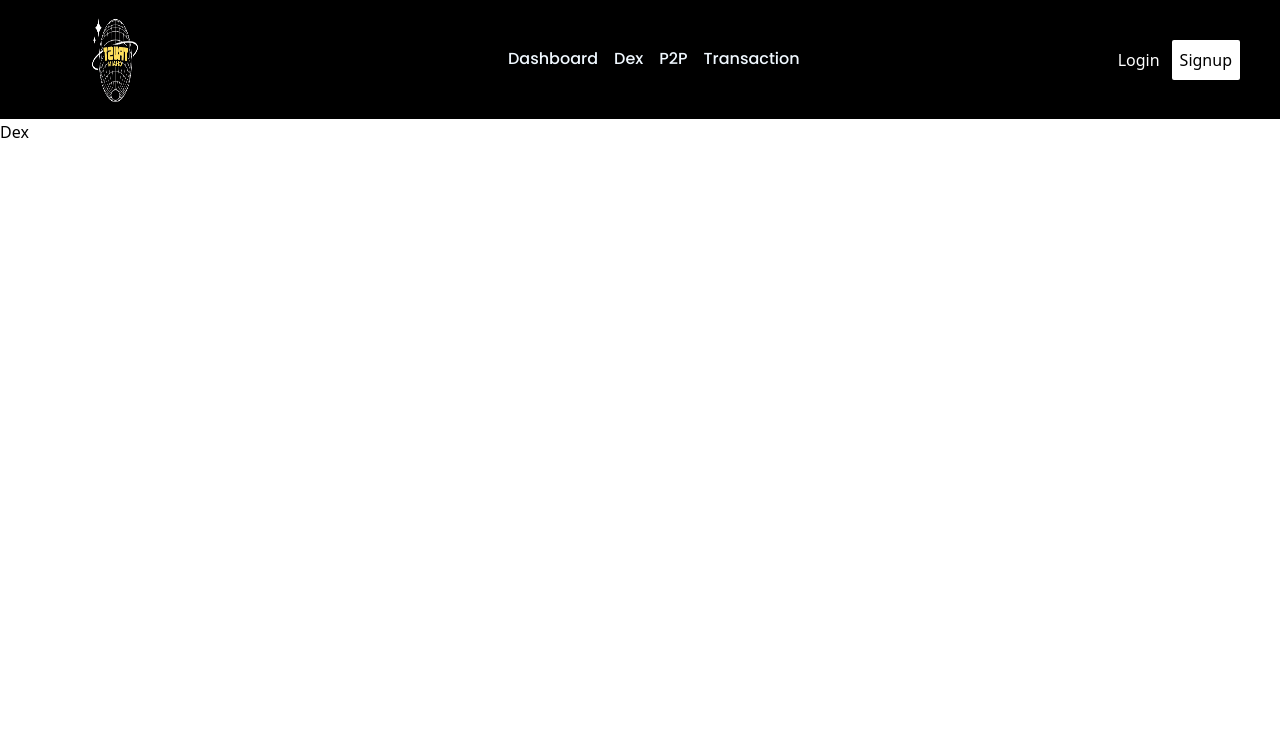
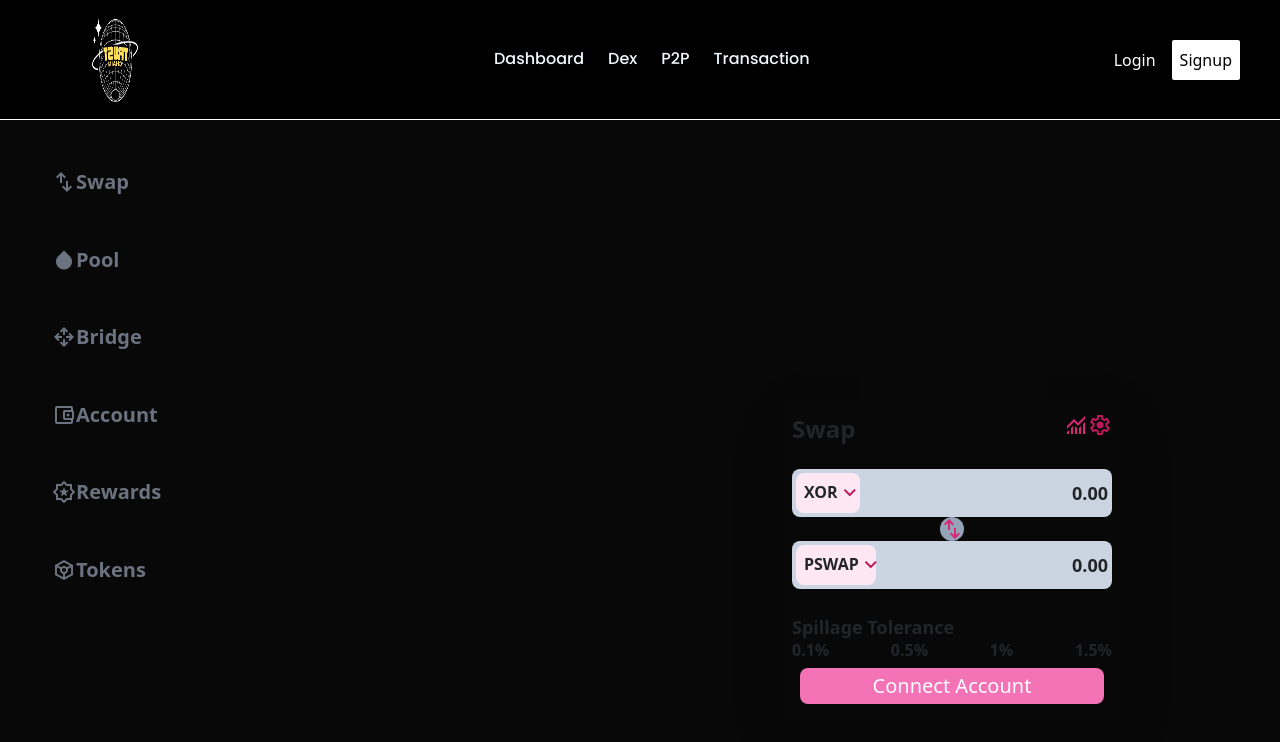
Before and after one commit to CodeThyDominus/DevsHouse_Hackathon_VIT, a React (Vite) app in the folder Client/: page /dex in a window 1280 px wide. Shown: the top 742 px of the page. Built offline with nearby package versions, Linux system fonts and the light colour scheme.

Commit message:
Add Dex page

```diff
--- a/Client/index.html
+++ b/Client/index.html
@@ -4,11 +4,19 @@
     <meta charset="UTF-8" />
     <link rel="icon" type="image/svg+xml" href="/vite.svg" />
     <meta name="viewport" content="width=device-width, initial-scale=1.0" />
+    <link rel="stylesheet" href="https://cdnjs.cloudflare.com/ajax/libs/font-awesome/6.5.1/css/all.min.css" integrity="sha512-DTOQO9RWCH3ppGqcWaEA1BIZOC6xxalwEsw9c2QQeAIftl+Vegovlnee1c9QX4TctnWMn13TZye+giMm8e2LwA==" crossorigin="anonymous" referrerpolicy="no-referrer" />
+    <link href="https://cdn.jsdelivr.net/npm/bootstrap@5.3.3/dist/css/bootstrap.min.css" rel="stylesheet" integrity="sha384-QWTKZyjpPEjISv5WaRU9OFeRpok6YctnYmDr5pNlyT2bRjXh0JMhjY6hW+ALEwIH" crossorigin="anonymous">
+    <link rel="stylesheet" href="https://unpkg.com/aos@next/dist/aos.css" />
+    <link rel="stylesheet" href="https://fonts.googleapis.com/css2?family=Material+Symbols+Outlined:opsz,wght,FILL,GRAD@24,400,0,0" />
     <title>Trust Chain</title>
-    <link rel="stylesheet" href="https://cdnjs.cloudflare.com/ajax/libs/font-awesome/6.5.1/css/all.min.css" integrity="sha512-DTOQO9RWCH3ppGqcWaEA1BIZOC6xxalwEsw9c2QQeAIftl+Vegovlnee1c9QX4TctnWMn13TZye+giMm8e2LwA==" crossorigin="anonymous" referrerpolicy="no-referrer" />
   </head>
   <body>
     <div id="root"></div>
+    <script src="https://cdn.jsdelivr.net/npm/bootstrap@5.3.3/dist/js/bootstrap.bundle.min.js" integrity="sha384-YvpcrYf0tY3lHB60NNkmXc5s9fDVZLESaAA55NDzOxhy9GkcIdslK1eN7N6jIeHz" crossorigin="anonymous"></script>
+    <script src="https://unpkg.com/aos@next/dist/aos.js"></script>
+    <script>
+      AOS.init();
+    </script>
     <script type="module" src="/src/main.jsx"></script>
   </body>
 </html>
--- a/Client/src/App.jsx
+++ b/Client/src/App.jsx
@@ -28,7 +28,7 @@ function App() {
         <Route path="/transaction" element={ <Transaction /> } />
         <Route path="/login" element={ <Login /> } />
         <Route path="/signup" element={ <SignUp /> } />
-        <Route path="/graph" element={ <Graph data={index}/> } />
+        <Route path="/graph" element={ index && <Graph data={index}/> } />
       </Routes>
 
     </>
--- a/Client/src/Components/Graph/Graph.jsx
+++ b/Client/src/Components/Graph/Graph.jsx
@@ -18,7 +18,7 @@ const Graph = ({ data }) => {
             datasets: [{
               label: 'Price Change',
               data: prices,
-              borderColor: 'yellow',
+              borderColor: 'red',
               tension: 0.1
             }]
           },
@@ -39,8 +39,8 @@ const Graph = ({ data }) => {
   }, [data, chart]);
 
   return (
-    <div>
-      <canvas id="chartCanvas" width="400" height="400"></canvas>
+    <div className='flex justify-center bg-[#080808] w-screen h-[90vh]'>
+      <canvas id="chartCanvas" width="2000" height="2000" className='bg-white'></canvas>
     </div>
   );
 };
--- a/Client/src/Components/NavBar/NavBar.css
+++ b/Client/src/Components/NavBar/NavBar.css
@@ -40,6 +40,6 @@ nav ul li:hover::after{
     font-size: 0.8em;
     font-weight: 600;
 }
-.navbar{
+.navbarCss{
     border-bottom: 1px solid white;
 }
--- a/Client/src/Components/NavBar/NavBar.jsx
+++ b/Client/src/Components/NavBar/NavBar.jsx
@@ -5,7 +5,7 @@ import TrustChain from "../../assets/TrustChain.png"
 
 const NavBar = () => {
   return (
-    <div className='navbar w-screen h-[15vh] bg-black flex justify-between items-center p-10 sticky top-0 z-20'>
+    <div className='navbarCss w-screen h-[15vh] bg-black flex justify-between items-center p-10 sticky top-0 z-20'>
         <div className="logo">
           <Link to="/">
             <img src={TrustChain} alt="" />
--- /dev/null
+++ b/Client/src/Components/Swap/Swap.jsx
@@ -0,0 +1,46 @@
+import React from "react";
+
+function Swap() {
+  return (
+    <div className="gap-3 shadow-lg p-2 shadow-black">
+      <div className="w-80 flex justify-between ">
+        <h1 className="text-2xl font-semibold">Swap</h1>
+        <div>
+          <span class="material-symbols-outlined text-pink-600">monitoring</span>
+          <span class="material-symbols-outlined text-pink-700">settings</span>
+        </div>
+      </div>
+      <div className=" flex justify-between items-center bg-slate-300 p-1 rounded-lg mt-6">
+        <div className="bg-pink-100 flex w-16 items-center p-2 rounded-lg">
+          <h1 className="font-bold">XOR</h1>
+          <span class="material-symbols-outlined text-pink-700">expand_more</span>
+        </div>
+        <span className="text-lg font-bold">0.00</span>
+      </div>
+      <div className="text-2xl font-bold flex justify-center bg-slate-400 h-fit w-fit rounded-full m-auto mt-6  mb-6">
+        <span class="material-symbols-outlined text-pink-600">swap_vert</span>
+      </div>
+      <div className=" flex justify-between items-center bg-slate-300 p-1 rounded-lg">
+        <div className="bg-pink-100 flex w-20 items-center p-2 rounded-lg">
+          <h1 className="font-bold">PSWAP</h1>
+          <span class="material-symbols-outlined text-pink-700">expand_more</span>
+        </div>
+        <span className="text-lg font-bold">0.00</span>
+      </div>
+      <div className="flex flex-col mt-6">
+        <h1 className="text-lg font-semibold">Spillage Tolerance</h1>
+        <div className="flex justify-between">
+            <h3 className="font-semibold">0.1%</h3>
+            <h3 className="font-semibold">0.5%</h3>
+            <h3 className="font-semibold">1%</h3>
+            <h3 className="font-semibold">1.5%</h3>
+        </div>
+      </div>
+
+        <h1 className="bg-pink-400 p-1 text-center text-xl m-2 text-white mt-6 rounded-lg">Connect Account</h1>
+
+    </div>
+  );
+}
+
+export default Swap;
--- a/Client/src/Screens/DashBoard/DashBoard.css
+++ b/Client/src/Screens/DashBoard/DashBoard.css
@@ -0,0 +1,3 @@
+.background-card{
+    background: radial-gradient(circle, rgba(0,0,0,0.9988328094909839) 0%, rgba(58,58,183,1) 100%, rgba(0,212,255,1) 100%);
+}
--- a/Client/src/Screens/DeskPage/Dex.jsx
+++ b/Client/src/Screens/DeskPage/Dex.jsx
@@ -1,9 +1,48 @@
-import React from 'react'
+import React from "react";
 
-const Dex = () => {
+import Swap from "../../Components/Swap/Swap.jsx";
+function Dex() {
   return (
-    <div>Dex</div>
-  )
+    <div className="flex flex-col min-h-screen bg-[#080808]">
+      <ul className="flex flex-col h-[27rem] justify-between mt-10 w-44 ml-4 ">
+        <li className="hover:bg-pink-200 h-11 flex items-center rounded-md">
+          <a href="" className="text-xl text-gray-500 font-semibold hover:text-pink-600 ml-9 h-11 flex items-center w-44 ">
+            <span class="material-symbols-outlined">swap_vert</span>Swap
+          </a>
+        </li>
+        <li className="hover:bg-pink-200 h-11 flex items-center rounded-md">
+          <a href="" className="text-xl text-gray-500 font-semibold hover:text-pink-600 ml-9 h-11 flex items-center  w-44">
+            <span class="material-symbols-outlined">humidity_high</span>Pool
+          </a>
+        </li>
+        <li className="hover:bg-pink-200 h-11 flex items-center rounded-md">
+          <a href="" className="text-xl text-gray-500 font-semibold hover:text-pink-600 ml-9 h-11 flex items-center  w-44">
+            <span class="material-symbols-outlined">open_with</span>Bridge
+          </a>
+        </li>
+        <li className="hover:bg-pink-200 h-11 flex items-center rounded-md">
+          <a href="" className="text-xl text-gray-500 font-semibold hover:text-pink-600 ml-9 h-11 flex items-center  w-44">
+            <span class="material-symbols-outlined">
+              account_balance_wallet
+            </span>
+            Account
+          </a>
+        </li>
+        <li className="hover:bg-pink-200 h-11 flex items-center rounded-md">
+          <a href="" className="text-xl text-gray-500 font-semibold hover:text-pink-600 ml-9 h-11 flex items-center  w-44">
+            <span class="material-symbols-outlined">award_star</span>Rewards
+          </a>
+        </li>
+        <li className="hover:bg-pink-200 h-11 flex items-center rounded-md">
+
+          <a href="" className="text-xl text-gray-500 font-semibold ml-9 h-11 flex items-center  hover:text-pink-600  w-44">
+            <span class="material-symbols-outlined">token</span>Tokens
+          </a>
+        </li>
+      </ul>
+      <div className="absolute right-[10rem] bottom-20"> <Swap /></div>
+    </div>
+  );
 }
 
-export default Dex
+export default Dex;
--- a/Client/src/Screens/Home/Home.jsx
+++ b/Client/src/Screens/Home/Home.jsx
@@ -7,25 +7,25 @@ const Home = () => {
   return (
     <>
       <div className='home w-screen h-[80vh] justify-around flex bg-[#080808] p-[2rem]'>
-        <div className='transparent flex flex-col justify-center items-center w-[40%]'>
+        <div data-aos="fade-right" className='transparent flex flex-col justify-center items-center w-[40%]'>
           <h1 className='text-5xl font-extrabold text-white'>Receive accurate signals on trading opportunities</h1>
           <Link to='/login' className='text-black bg-white mt-3 p-3'>Get Started</Link>
         </div>
-        <div className='flex justify-center items-center flex-col p-3 w-[35%]'>
+        <div data-aos="fade-left" className='flex justify-center items-center flex-col p-3 w-[35%]'>
 
           <div className='w-[500px] h-[500px]'><img src={banner} alt="" /></div>
         </div>
       </div>
-      <div className="banner w-screen h-[50vh] bg-[#080808] text-white flex justify-between p-[5rem] items-center">
-        <div className='flex justify-center items-center flex-col w-[40%]'>
+      <div  className="banner w-screen h-[50vh] bg-[#080808] text-white flex justify-between p-[5rem] items-center">
+        <div className='flex justify-center items-center flex-col w-[40%]' data-aos="fade-right">
           <div className='text-2xl'> Accurate Market Prediction</div>
           <div className='text-2xl'>Avg income increas</div>
         </div>
-        <div className='w-[30%]'>
+        <div className='w-[30%]' data-aos="fade-left">
           <h1 className='text-white text-xl opacity-70'>Get daily precise cryptocurrency signals helping you automta your trading workflow via real-time forecasts and predications made by AI</h1>
         </div>
       </div>
-      <div className='mt-[40vh]'><HowItWorks /></div>
+      <div data-aos="fade-up-right" className='mt-[40vh]'><HowItWorks /></div>
     </>
   )
 }
```
Also changed, not shown: Client/src/Screens/DashBoard/DashBoard.jsx (+27 -5 lines).
